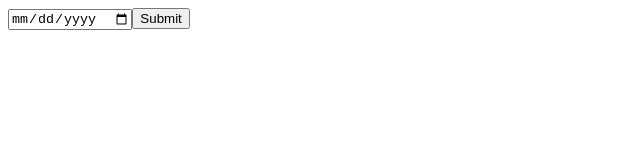
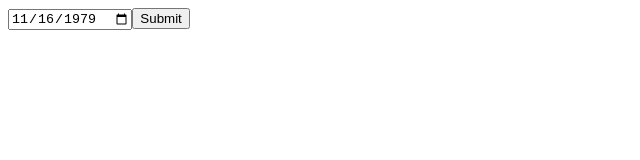
Before and after one commit to borisskert/ng-control-value-accessor-example, an Angular app: page / in a window 1280 px wide. Shown: the top 160 px of the page, without its empty margins (0-640 px from the left). Built offline with nearby package versions, Linux system fonts and the light colour scheme.

Commit message:
Show default value in formular

```diff
--- a/src/app/app.component.html
+++ b/src/app/app.component.html
@@ -1,2 +1,2 @@
-<app-example-formular></app-example-formular>
+<app-example-formular [myFormData]="exampleFormData"></app-example-formular>
 <router-outlet />
--- a/src/app/app.component.ts
+++ b/src/app/app.component.ts
@@ -1,6 +1,7 @@
-import { Component } from '@angular/core';
-import { RouterOutlet } from '@angular/router';
+import {Component} from '@angular/core';
+import {RouterOutlet} from '@angular/router';
 import {ExampleFormularComponent} from "./example-formular/example-formular.component";
+import {MyFormData} from "./my-form-data";
 
 @Component({
   selector: 'app-root',
@@ -10,4 +11,7 @@
   styleUrl: './app.component.css'
 })
 export class AppComponent {
+  exampleFormData: MyFormData = {
+    myDate: new Date(1979, 10, 16, 23, 54, 59, 234),
+  };
 }
--- a/src/app/example-formular/example-formular.component.html
+++ b/src/app/example-formular/example-formular.component.html
@@ -1,4 +1,7 @@
 <form [formGroup]="myForm">
-  <input type="date" formControlName="myDate" placeholder="Enter date">
-  <button type="submit">Submit</button>
+  <input type="date"
+         formControlName="myDate"
+         placeholder="Enter date"
+  >
+  <button type="button" (click)="onSubmit()">Submit</button>
 </form>
--- a/src/app/example-formular/example-formular.component.ts
+++ b/src/app/example-formular/example-formular.component.ts
@@ -1,5 +1,7 @@
-import { Component } from '@angular/core';
-import {FormBuilder, FormControl, FormGroup, ReactiveFormsModule} from "@angular/forms";
+import {Component, Input, OnInit} from '@angular/core';
+import {FormBuilder, FormGroup, ReactiveFormsModule} from "@angular/forms";
+import {MyFormData} from "../my-form-data";
+import {formatDate} from "@angular/common";
 
 @Component({
   selector: 'app-example-formular',
@@ -10,13 +12,32 @@
   templateUrl: './example-formular.component.html',
   styleUrl: './example-formular.component.css'
 })
-export class ExampleFormularComponent {
+export class ExampleFormularComponent implements OnInit {
+
+  @Input()
+  myFormData: MyFormData | null | undefined;
 
   myForm: FormGroup;
 
   constructor(private readonly formBuilder: FormBuilder) {
-    this.myForm = new FormGroup({
-      myDate: new FormControl(),
+    this.myForm = this.formBuilder.group({
+      myDate: [null],
     });
   }
+
+  ngOnInit(): void {
+    console.log('ngOnInit', this.myFormData);
+
+    if (this.myFormData) {
+      console.log('patchValue', this.myFormData);
+      this.myForm.patchValue({
+        ...this.myFormData,
+        myDate: formatDate(this.myFormData?.myDate, 'yyyy-MM-dd', 'en'),
+      });
+    }
+  }
+
+  onSubmit(): void {
+    console.log('onSubmit', this.myForm.value);
+  }
 }
--- /dev/null
+++ b/src/app/my-form-data.ts
@@ -0,0 +1,3 @@
+export interface MyFormData {
+  myDate: Date;
+}
```
